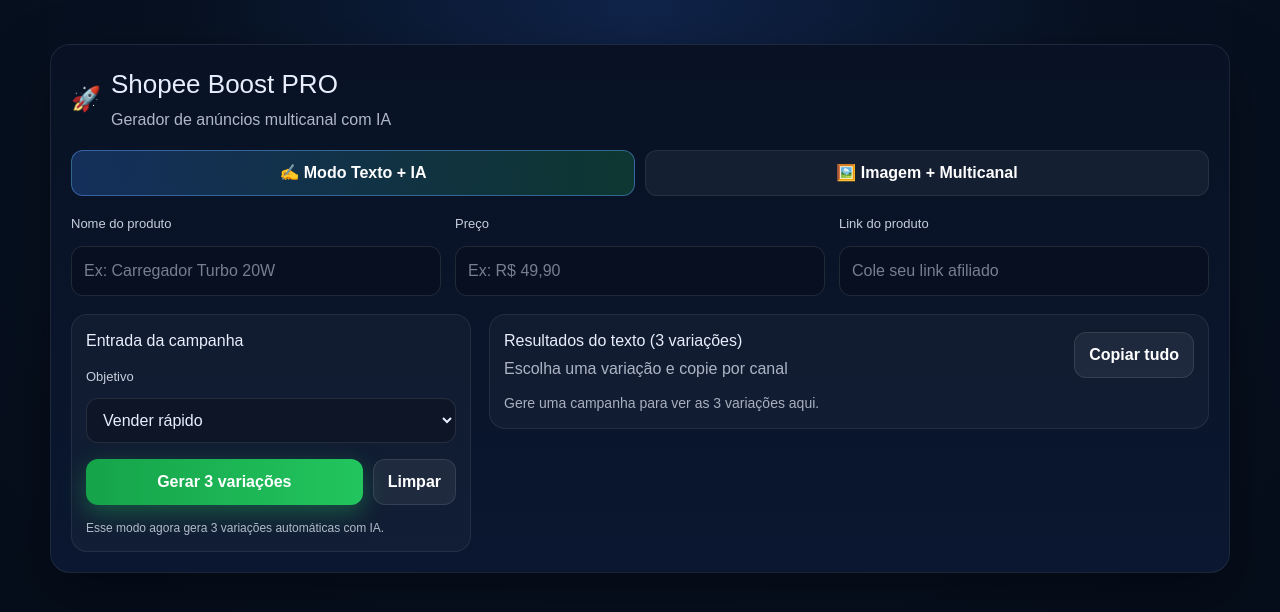
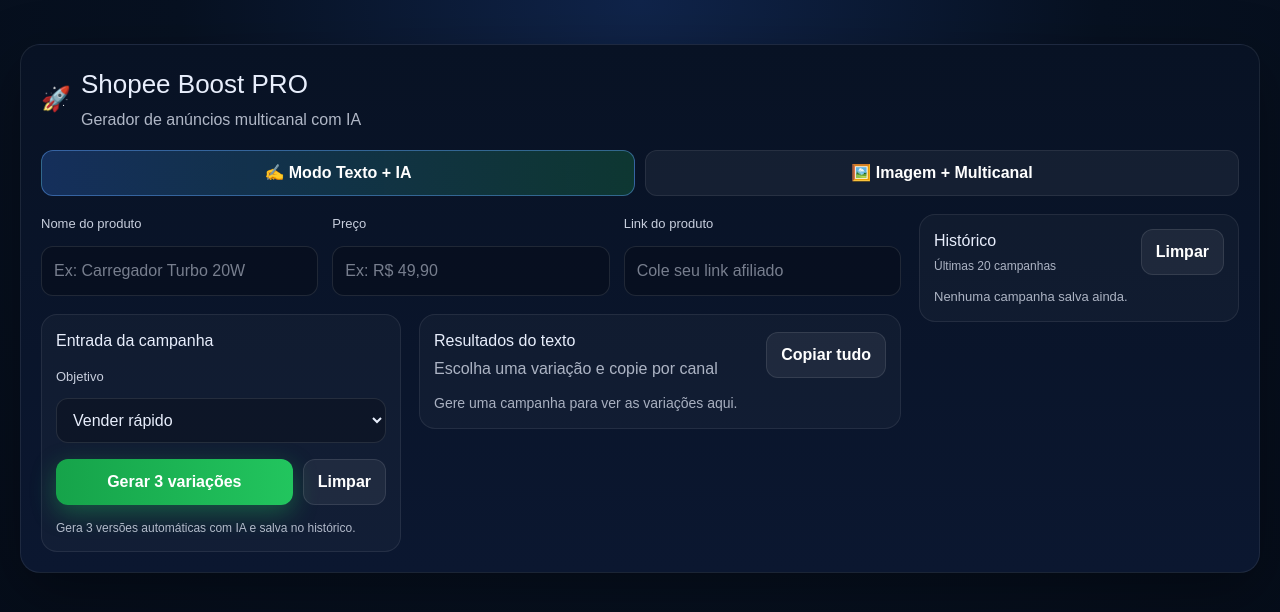
Before and after one commit to adilsonfco2015-sketch/shopee-boost, a Next.js app: page / in a window 1280 px wide. Shown: the top 612 px of the page. Built offline with nearby package versions, Linux system fonts and the light colour scheme.

Commit message:
Historico refino visual e modo imagem PRO

```diff
--- a/app/page.tsx
+++ b/app/page.tsx
@@ -1,6 +1,6 @@
 "use client";
 
-import React, { useState } from "react";
+import React, { useEffect, useState } from "react";
 
 type Tab = "texto" | "imagem";
 
@@ -15,6 +15,18 @@
   shopee: string;
   instagram: string;
   whatsapp: string;
+};
+
+type HistoryItem = {
+  id: string;
+  tipo: "texto" | "imagem";
+  createdAt: string;
+  nome: string;
+  preco: string;
+  link: string;
+  objetivo: string;
+  variacoesTexto?: VariacaoTexto[];
+  resultadoImagem?: CanalResult;
 };
 
 function copyToClipboard(text: string) {
@@ -49,7 +61,7 @@
         border: `1px solid ${cor}`,
         borderRadius: 16,
         padding: 14,
-        boxShadow: `0 0 0 1px rgba(255,255,255,0.03), 0 10px 30px rgba(0,0,0,0.18)`,
+        boxShadow: "0 10px 30px rgba(0,0,0,0.18)",
       }}
     >
       <div
@@ -58,6 +70,7 @@
           justifyContent: "space-between",
           alignItems: "center",
           marginBottom: 10,
+          gap: 10,
         }}
       >
         <div
@@ -84,6 +97,7 @@
             padding: "8px 12px",
             cursor: "pointer",
             fontWeight: 700,
+            whiteSpace: "nowrap",
           }}
         >
           {copiado ? "Copiado!" : "Copiar"}
@@ -110,20 +124,152 @@
   );
 }
 
+function HistoryCard({
+  item,
+  onLoad,
+}: {
+  item: HistoryItem;
+  onLoad: (item: HistoryItem) => void;
+}) {
+  return (
+    <button
+      onClick={() => onLoad(item)}
+      style={{
+        width: "100%",
+        textAlign: "left",
+        background: "rgba(255,255,255,0.04)",
+        border: "1px solid rgba(255,255,255,0.08)",
+        borderRadius: 14,
+        padding: 12,
+        color: "#e8eefc",
+        cursor: "pointer",
+      }}
+    >
+      <div
+        style={{
+          display: "flex",
+          justifyContent: "space-between",
+          gap: 10,
+          alignItems: "center",
+        }}
+      >
+        <strong style={{ fontSize: 14 }}>
+          {item.tipo === "texto" ? "✍️ Texto" : "🖼️ Imagem"}
+        </strong>
+        <span style={{ fontSize: 11, opacity: 0.7 }}>{item.createdAt}</span>
+      </div>
+
+      <div
+        style={{
+          marginTop: 8,
+          fontSize: 14,
+          fontWeight: 700,
+          color: "#ffffff",
+        }}
+      >
+        {item.nome || "Produto sem nome"}
+      </div>
+
+      <div style={{ marginTop: 6, fontSize: 12, opacity: 0.78 }}>
+        Objetivo: {item.objetivo}
+      </div>
+
+      <div
+        style={{
+          marginTop: 8,
+          fontSize: 12,
+          opacity: 0.72,
+          whiteSpace: "nowrap",
+          overflow: "hidden",
+          textOverflow: "ellipsis",
+        }}
+      >
+        {item.link || "Sem link"}
+      </div>
+    </button>
+  );
+}
+
 export default function Page() {
   const [tab, setTab] = useState<Tab>("texto");
 
-  // ===== CAMPOS COMUNS =====
+  // Campos comuns
   const [nome, setNome] = useState("");
   const [preco, setPreco] = useState("");
   const [link, setLink] = useState("");
 
-  // ===== MODO TEXTO COM IA =====
+  // Texto + IA
   const [objetivoTexto, setObjetivoTexto] = useState("vender rápido");
   const [loadingTexto, setLoadingTexto] = useState(false);
   const [erroTexto, setErroTexto] = useState("");
   const [variacoesTexto, setVariacoesTexto] = useState<VariacaoTexto[]>([]);
   const [variacaoAtiva, setVariacaoAtiva] = useState(0);
+
+  // Imagem + IA
+  const [imageBase64, setImageBase64] = useState("");
+  const [imagemPreview, setImagemPreview] = useState("");
+  const [objetivoImagem, setObjetivoImagem] = useState("vender rápido");
+  const [loadingImagem, setLoadingImagem] = useState(false);
+  const [erroImagem, setErroImagem] = useState("");
+  const [resultadoImagem, setResultadoImagem] = useState<CanalResult>({
+    shopee: "",
+    instagram: "",
+    whatsapp: "",
+  });
+
+  // Histórico
+  const [historico, setHistorico] = useState<HistoryItem[]>([]);
+
+  useEffect(() => {
+    const salvo = localStorage.getItem("shopee-boost-historico");
+    if (salvo) {
+      try {
+        setHistorico(JSON.parse(salvo));
+      } catch {}
+    }
+  }, []);
+
+  function salvarHistorico(novo: HistoryItem[]) {
+    setHistorico(novo);
+    localStorage.setItem("shopee-boost-historico", JSON.stringify(novo));
+  }
+
+  function adicionarAoHistorico(item: HistoryItem) {
+    const atualizado = [item, ...historico].slice(0, 20);
+    salvarHistorico(atualizado);
+  }
+
+  function limparHistorico() {
+    localStorage.removeItem("shopee-boost-historico");
+    setHistorico([]);
+  }
+
+  function carregarCampanha(item: HistoryItem) {
+    setNome(item.nome || "");
+    setPreco(item.preco || "");
+    setLink(item.link || "");
+
+    if (item.tipo === "texto") {
+      setTab("texto");
+      setObjetivoTexto(item.objetivo || "vender rápido");
+      setVariacoesTexto(item.variacoesTexto || []);
+      setVariacaoAtiva(0);
+      setErroTexto("");
+    } else {
+      setTab("imagem");
+      setObjetivoImagem(item.objetivo || "vender rápido");
+      setResultadoImagem(
+        item.resultadoImagem || {
+          shopee: "",
+          instagram: "",
+          whatsapp: "",
+        }
+      );
+      setErroImagem("");
+      setImagemPreview("");
+      setImageBase64("");
+    }
+  }
 
   async function gerarTextoIA() {
     try {
@@ -145,7 +291,19 @@
         return;
       }
 
-      setVariacoesTexto(data?.variacoes ?? []);
+      const variacoes = data?.variacoes ?? [];
+      setVariacoesTexto(variacoes);
+
+      adicionarAoHistorico({
+        id: crypto.randomUUID(),
+        tipo: "texto",
+        createdAt: new Date().toLocaleString("pt-BR"),
+        nome,
+        preco,
+        link,
+        objetivo: objetivoTexto,
+        variacoesTexto: variacoes,
+      });
     } catch (e: any) {
       setErroTexto("Erro ao gerar com IA (texto).");
       console.log("Erro gerarTextoIA:", e?.message ?? e);
@@ -172,19 +330,6 @@
 
     copyToClipboard(texto);
   }
-
-  // ===== MODO IMAGEM + MULTICANAL =====
-  const [imageBase64, setImageBase64] = useState("");
-  const [imagemPreview, setImagemPreview] = useState("");
-  const [objetivoImagem, setObjetivoImagem] = useState("vender rápido");
-
-  const [loadingImagem, setLoadingImagem] = useState(false);
-  const [erroImagem, setErroImagem] = useState("");
-  const [resultadoImagem, setResultadoImagem] = useState<CanalResult>({
-    shopee: "",
-    instagram: "",
-    whatsapp: "",
-  });
 
   function onSelectImage(file?: File) {
     if (!file) return;
@@ -239,10 +384,23 @@
         return;
       }
 
-      setResultadoImagem({
+      const resultado = {
         shopee: data?.shopee ?? "",
         instagram: data?.instagram ?? "",
         whatsapp: data?.whatsapp ?? "",
+      };
+
+      setResultadoImagem(resultado);
+
+      adicionarAoHistorico({
+        id: crypto.randomUUID(),
+        tipo: "imagem",
+        createdAt: new Date().toLocaleString("pt-BR"),
+        nome,
+        preco,
+        link,
+        objetivo: objetivoImagem,
+        resultadoImagem: resultado,
       });
     } catch (e: any) {
       setErroImagem("Erro ao gerar com IA (imagem).");
@@ -268,16 +426,39 @@
     copyToClipboard(texto);
   }
 
-  const box: React.CSSProperties = {
-    maxWidth: 1180,
-    margin: "24px auto",
-    padding: 20,
+  const btn: React.CSSProperties = {
+    padding: "10px 14px",
+    borderRadius: 12,
+    border: "1px solid rgba(255,255,255,0.10)",
+    background: "rgba(255,255,255,0.06)",
+    color: "#ffffff",
+    cursor: "pointer",
+    fontWeight: 700,
+  };
+
+  const btnPrimary: React.CSSProperties = {
+    ...btn,
+    background: "linear-gradient(90deg, #16a34a 0%, #22c55e 100%)",
+    border: "none",
+    boxShadow: "0 8px 24px rgba(34, 197, 94, 0.35)",
+  };
+
+  const tabBtn = (active: boolean): React.CSSProperties => ({
+    ...btn,
+    flex: 1,
+    background: active
+      ? "linear-gradient(90deg, rgba(59,130,246,0.25) 0%, rgba(34,197,94,0.20) 100%)"
+      : "rgba(255,255,255,0.05)",
+    border: active
+      ? "1px solid rgba(96,165,250,0.45)"
+      : "1px solid rgba(255,255,255,0.08)",
+  });
+
+  const card: React.CSSProperties = {
     border: "1px solid rgba(255,255,255,0.08)",
-    borderRadius: 20,
-    fontFamily: "Arial, sans-serif",
-    background: "linear-gradient(180deg, #081224 0%, #0b1730 100%)",
-    color: "#e8eefc",
-    boxShadow: "0 20px 60px rgba(0,0,0,0.35)",
+    borderRadius: 16,
+    padding: 14,
+    background: "rgba(255,255,255,0.03)",
   };
 
   const label: React.CSSProperties = {
@@ -298,52 +479,30 @@
     marginTop: 6,
   };
 
-  const btn: React.CSSProperties = {
-    padding: "10px 14px",
-    borderRadius: 12,
-    border: "1px solid rgba(255,255,255,0.10)",
-    background: "rgba(255,255,255,0.06)",
-    color: "#ffffff",
-    cursor: "pointer",
-    fontWeight: 700,
-  };
-
-  const btnPrimary: React.CSSProperties = {
-    ...btn,
-    background: "linear-gradient(90deg, #16a34a 0%, #22c55e 100%)",
-    border: "none",
-    boxShadow: "0 8px 24px rgba(34,197,94,0.35)",
-  };
-
-  const tabBtn = (active: boolean): React.CSSProperties => ({
-    ...btn,
-    flex: 1,
-    background: active
-      ? "linear-gradient(90deg, rgba(59,130,246,0.25) 0%, rgba(34,197,94,0.20) 100%)"
-      : "rgba(255,255,255,0.05)",
-    border: active
-      ? "1px solid rgba(96,165,250,0.45)"
-      : "1px solid rgba(255,255,255,0.08)",
-  });
-
-  const card: React.CSSProperties = {
-    border: "1px solid rgba(255,255,255,0.08)",
-    borderRadius: 16,
-    padding: 14,
-    background: "rgba(255,255,255,0.03)",
-  };
-
   const variacaoAtual = variacoesTexto[variacaoAtiva];
 
   return (
     <main
       style={{
         minHeight: "100vh",
-        background: "radial-gradient(circle at top, #10244a 0%, #071121 45%, #050c18 100%)",
+        background:
+          "radial-gradient(circle at top, #10244a 0%, #071121 45%, #050c18 100%)",
         padding: 20,
       }}
     >
-      <div style={box}>
+      <div
+        style={{
+          maxWidth: 1400,
+          margin: "24px auto",
+          padding: 20,
+          border: "1px solid rgba(255,255,255,0.08)",
+          borderRadius: 20,
+          fontFamily: "Arial, sans-serif",
+          background: "linear-gradient(180deg, #081224 0%, #0b1730 100%)",
+          color: "#e8eefc",
+          boxShadow: "0 20px 60px rgba(0,0,0,0.35)",
+        }}
+      >
         <div
           style={{
             display: "flex",
@@ -361,7 +520,6 @@
           </div>
         </div>
 
-        {/* TABS */}
         <div style={{ display: "flex", gap: 10, marginTop: 18, marginBottom: 18 }}>
           <button style={tabBtn(tab === "texto")} onClick={() => setTab("texto")}>
             ✍️ Modo Texto + IA
@@ -371,7 +529,16 @@
           </button>
         </div>
 
-        {/* CAMPOS BASE */}
+        <div
+          style={{
+            display: "grid",
+            gridTemplateColumns: "1fr 320px",
+            gap: 18,
+            alignItems: "start",
+          }}
+        >
+          {/* COLUNA PRINCIPAL */}
+          <div>
             <div
               style={{
                 display: "grid",
@@ -411,12 +578,11 @@
               </div>
             </div>
 
-        {/* ABA TEXTO */}
             {tab === "texto" && (
               <div
                 style={{
                   display: "grid",
-              gridTemplateColumns: "400px 1fr",
+                  gridTemplateColumns: "360px 1fr",
                   gap: 18,
                   alignItems: "start",
                 }}
@@ -439,7 +605,11 @@
                   </div>
 
                   <div style={{ display: "flex", gap: 10, marginTop: 16 }}>
-                <button style={{ ...btnPrimary, flex: 1 }} onClick={gerarTextoIA} disabled={loadingTexto}>
+                    <button
+                      style={{ ...btnPrimary, flex: 1 }}
+                      onClick={gerarTextoIA}
+                      disabled={loadingTexto}
+                    >
                       {loadingTexto ? "Gerando..." : "Gerar 3 variações"}
                     </button>
 
@@ -472,7 +642,7 @@
                   )}
 
                   <p style={{ marginTop: 14, fontSize: 12, opacity: 0.75 }}>
-                Esse modo agora gera 3 variações automáticas com IA.
+                    Gera 3 versões automáticas com IA e salva no histórico.
                   </p>
                 </div>
 
@@ -486,7 +656,7 @@
                     }}
                   >
                     <div>
-                  <h3 style={{ margin: 0 }}>Resultados do texto (3 variações)</h3>
+                      <h3 style={{ margin: 0 }}>Resultados do texto</h3>
                       <div style={{ opacity: 0.72, marginTop: 4 }}>
                         Escolha uma variação e copie por canal
                       </div>
@@ -546,19 +716,18 @@
                     </div>
                   ) : (
                     <div style={{ opacity: 0.7, fontSize: 14 }}>
-                  Gere uma campanha para ver as 3 variações aqui.
+                      Gere uma campanha para ver as variações aqui.
                     </div>
                   )}
                 </div>
               </div>
             )}
 
-        {/* ABA IMAGEM */}
             {tab === "imagem" && (
               <div
                 style={{
                   display: "grid",
-              gridTemplateColumns: "400px 1fr",
+                  gridTemplateColumns: "360px 1fr",
                   gap: 18,
                   alignItems: "start",
                 }}
@@ -608,7 +777,11 @@
                   </div>
 
                   <div style={{ display: "flex", gap: 10, marginTop: 16 }}>
-                <button style={{ ...btnPrimary, flex: 1 }} onClick={gerarImagemIA} disabled={loadingImagem}>
+                    <button
+                      style={{ ...btnPrimary, flex: 1 }}
+                      onClick={gerarImagemIA}
+                      disabled={loadingImagem}
+                    >
                       {loadingImagem ? "Gerando..." : "Gerar com IA"}
                     </button>
 
@@ -646,7 +819,7 @@
                   )}
 
                   <p style={{ marginTop: 14, fontSize: 12, opacity: 0.75 }}>
-                Dica: use print do anúncio ou foto do produto com benefícios visíveis.
+                    Gera multicanal por imagem e salva no histórico.
                   </p>
                 </div>
 
@@ -660,7 +833,7 @@
                     }}
                   >
                     <div>
-                  <h3 style={{ margin: 0 }}>Resultados (3 canais)</h3>
+                      <h3 style={{ margin: 0 }}>Resultados da imagem</h3>
                       <div style={{ opacity: 0.72, marginTop: 4 }}>
                         Copie individualmente ou tudo de uma vez
                       </div>
@@ -697,6 +870,44 @@
               </div>
             )}
           </div>
+
+          {/* SIDEBAR HISTÓRICO */}
+          <aside style={card}>
+            <div
+              style={{
+                display: "flex",
+                justifyContent: "space-between",
+                alignItems: "center",
+                gap: 10,
+                marginBottom: 12,
+              }}
+            >
+              <div>
+                <h3 style={{ margin: 0 }}>Histórico</h3>
+                <div style={{ opacity: 0.72, marginTop: 4, fontSize: 12 }}>
+                  Últimas 20 campanhas
+                </div>
+              </div>
+
+              <button style={btn} onClick={limparHistorico}>
+                Limpar
+              </button>
+            </div>
+
+            {historico.length === 0 ? (
+              <div style={{ fontSize: 13, opacity: 0.72 }}>
+                Nenhuma campanha salva ainda.
+              </div>
+            ) : (
+              <div style={{ display: "grid", gap: 10 }}>
+                {historico.map((item) => (
+                  <HistoryCard key={item.id} item={item} onLoad={carregarCampanha} />
+                ))}
+              </div>
+            )}
+          </aside>
+        </div>
+      </div>
     </main>
   );
 }
```
Lines whose indentation alone changed are shown as unchanged.
